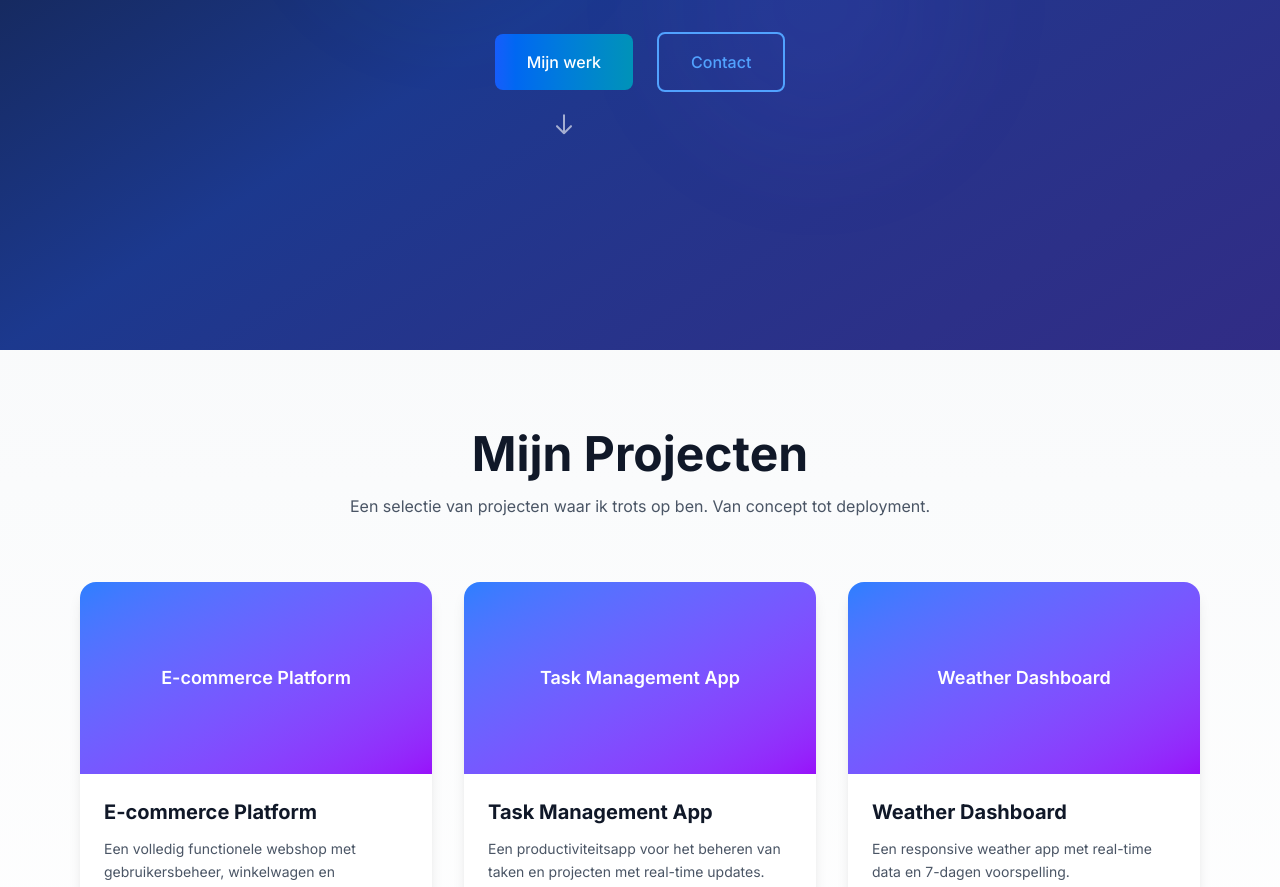
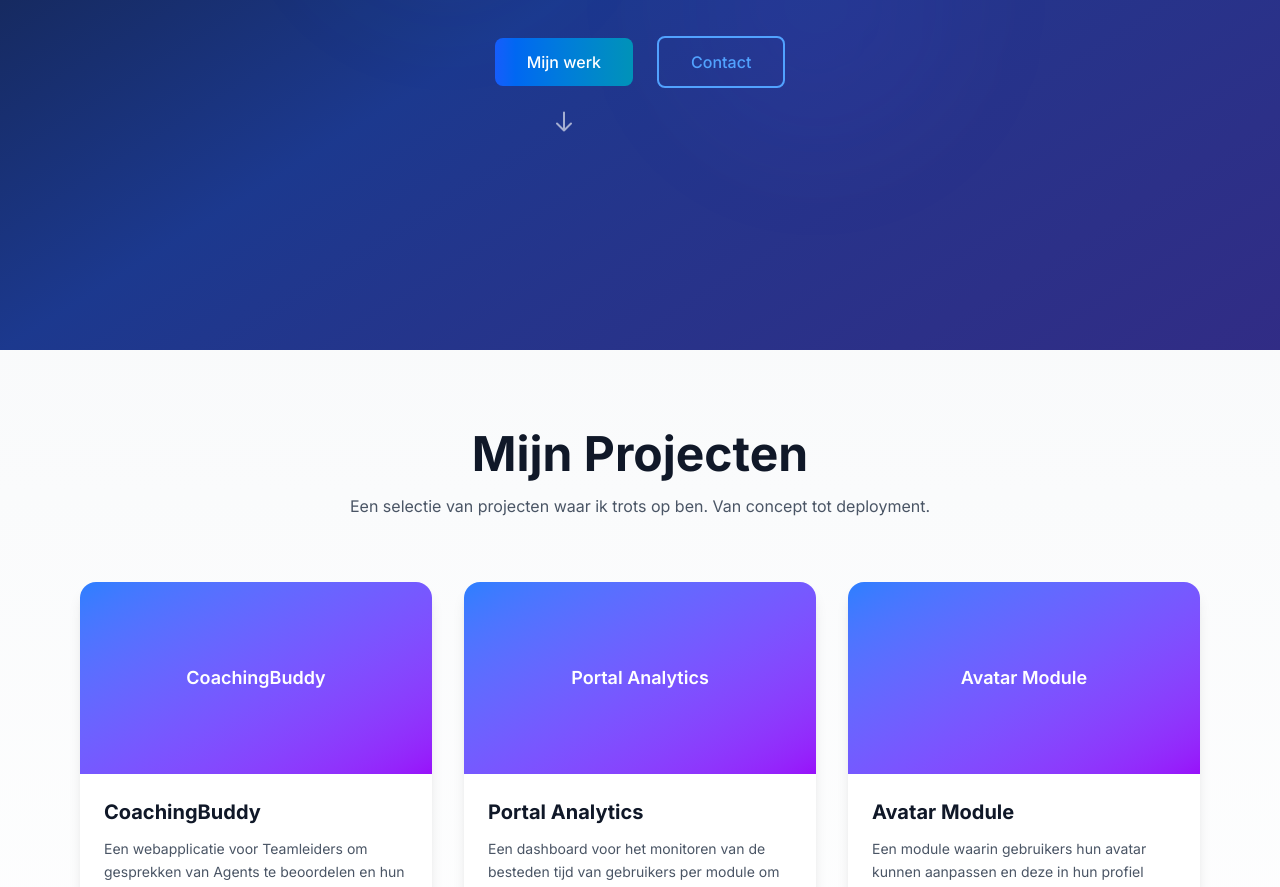
Before and after one commit to ArashMahdawi/portfolio, a Next.js app: page / in a window 1280 px wide. Shown: the part 450-1337 px from the top of the page. Built offline with nearby package versions, Linux system fonts and the light colour scheme.

Commit message:
Projecten details toegevoegd en knoppen op mobiel gecentered

```diff
--- a/src/app/globals.css
+++ b/src/app/globals.css
@@ -61,6 +61,31 @@ div.bg-gradient-to-r:not(.w-14):not(.flex):not(.space-y-6) {
   box-sizing: content-box !important;
 } */
 
+/* Button text centering fix */
+button,
+.btn,
+a[class*="bg-gradient"],
+a[class*="bg-gray"],
+a[class*="border-"] {
+  display: flex;
+  align-items: center;
+  justify-content: center;
+  line-height: 1;
+  text-align: center;
+}
+
+/* Mobile specific button fixes */
+@media (max-width: 640px) {
+  button,
+  .btn,
+  a[class*="bg-gradient"],
+  a[class*="border-"] {
+    line-height: 1.2;
+    padding-top: 1rem;
+    padding-bottom: 1rem;
+  }
+}
+
 
 /* Verbeter touch targets voor mobiel */
 @media (max-width: 768px) {
--- a/src/data/projects.ts
+++ b/src/data/projects.ts
@@ -11,27 +11,29 @@ export interface Project {
 export const projects: Project[] = [
   {
     id: 1,
-    title: "E-commerce Platform",
-    description: "Een volledig functionele webshop met gebruikersbeheer, winkelwagen en betalingsintegratie.",
-    technologies: ["React", "Node.js", "MongoDB", "Stripe"],
+    title: "CoachingBuddy",
+    description: "Een webapplicatie voor Teamleiders om gesprekken van Agents te beoordelen en hun coachingsessies te beheren en bij te houden.",
+    technologies: ["Vue.js", "PHP", "PostgreSQL", "JavaScript", "jQuery", "JSON", "HTML", "CSS", "Bootstrap"],
     image: "/images/project1.jpg",
     githubUrl: "https://github.com/jouw-username/project1",
-    liveUrl: "https://project1.vercel.app"
+    liveUrl: "https://project1.vercel.app",
   },
   {
     id: 2,
-    title: "Task Management App",
-    description: "Een productiviteitsapp voor het beheren van taken en projecten met real-time updates.",
-    technologies: ["Vue.js", "Firebase", "Tailwind CSS"],
+    title: "Portal Analytics",
+    description: "Een dashboard voor het monitoren van de besteden tijd van gebruikers per module om deze te analyseren.",
+    technologies: ["Vue.js", "PHP", "PostgreSQL", "JavaScript", "Nodejs", "HTML", "CSS", "Bootstrap"],
     image: "/images/project2.jpg",
-    githubUrl: "https://github.com/jouw-username/project2"
+    githubUrl: "https://github.com/jouw-username/project2",
+    liveUrl: "https://project2.vercel.app"
   },
   {
     id: 3,
-    title: "Weather Dashboard",
-    description: "Een responsive weather app met real-time data en 7-dagen voorspelling.",
-    technologies: ["JavaScript", "API Integration", "CSS Grid"],
+    title: "Avatar Module",
+    description: "Een module waarin gebruikers hun avatar kunnen aanpassen en deze in hun profiel kunnen opslaan.",
+    technologies: ["JavaScript", "JSON", "PHP", "PostgreSQL", "HTML", "CSS", "Bootstrap"],
     image: "/images/project3.jpg",
-    githubUrl: "https://github.com/jouw-username/project3"
+    githubUrl: "https://github.com/jouw-username/project3",
+    liveUrl: "https://project3.vercel.app"
   }
 ]
```
